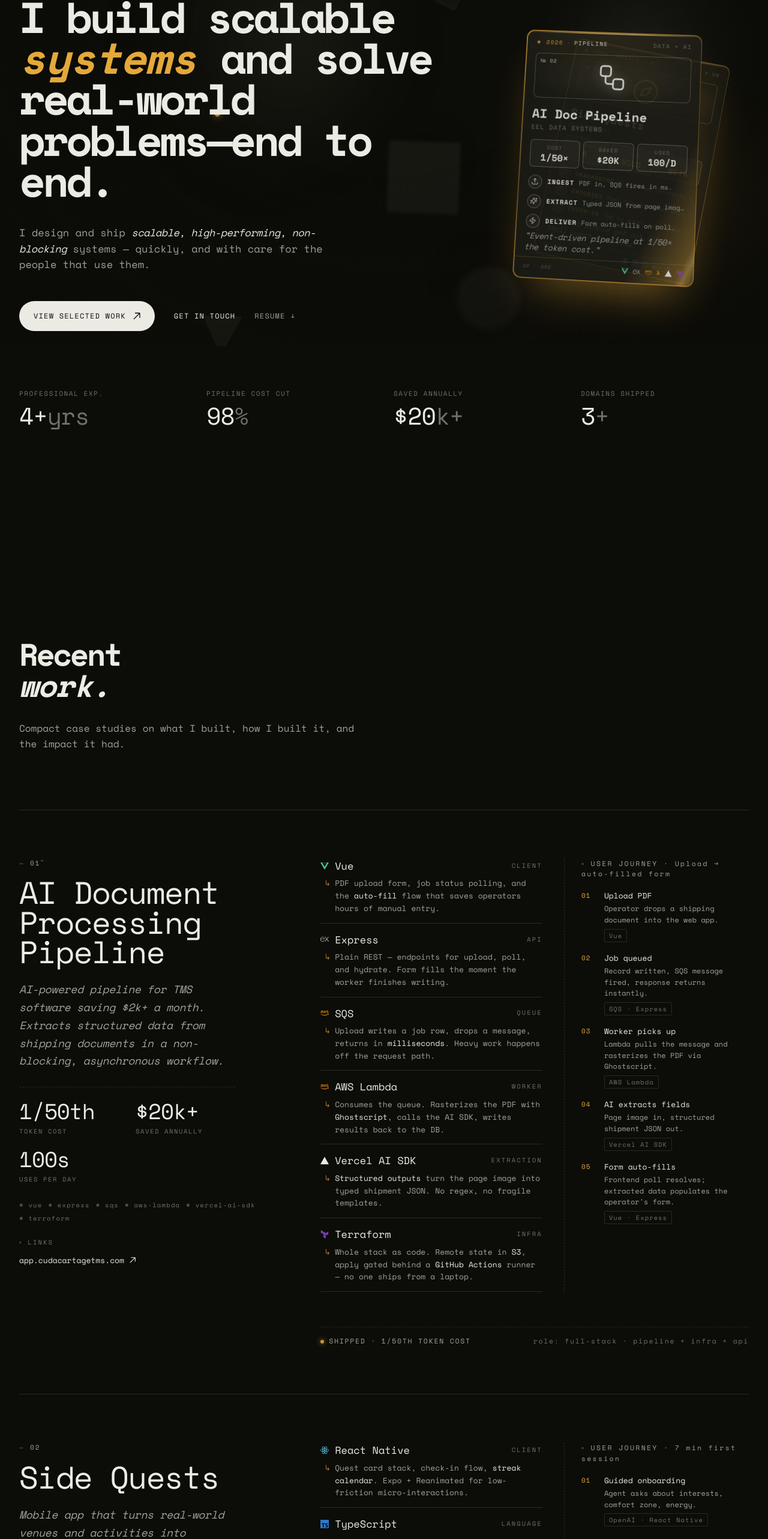
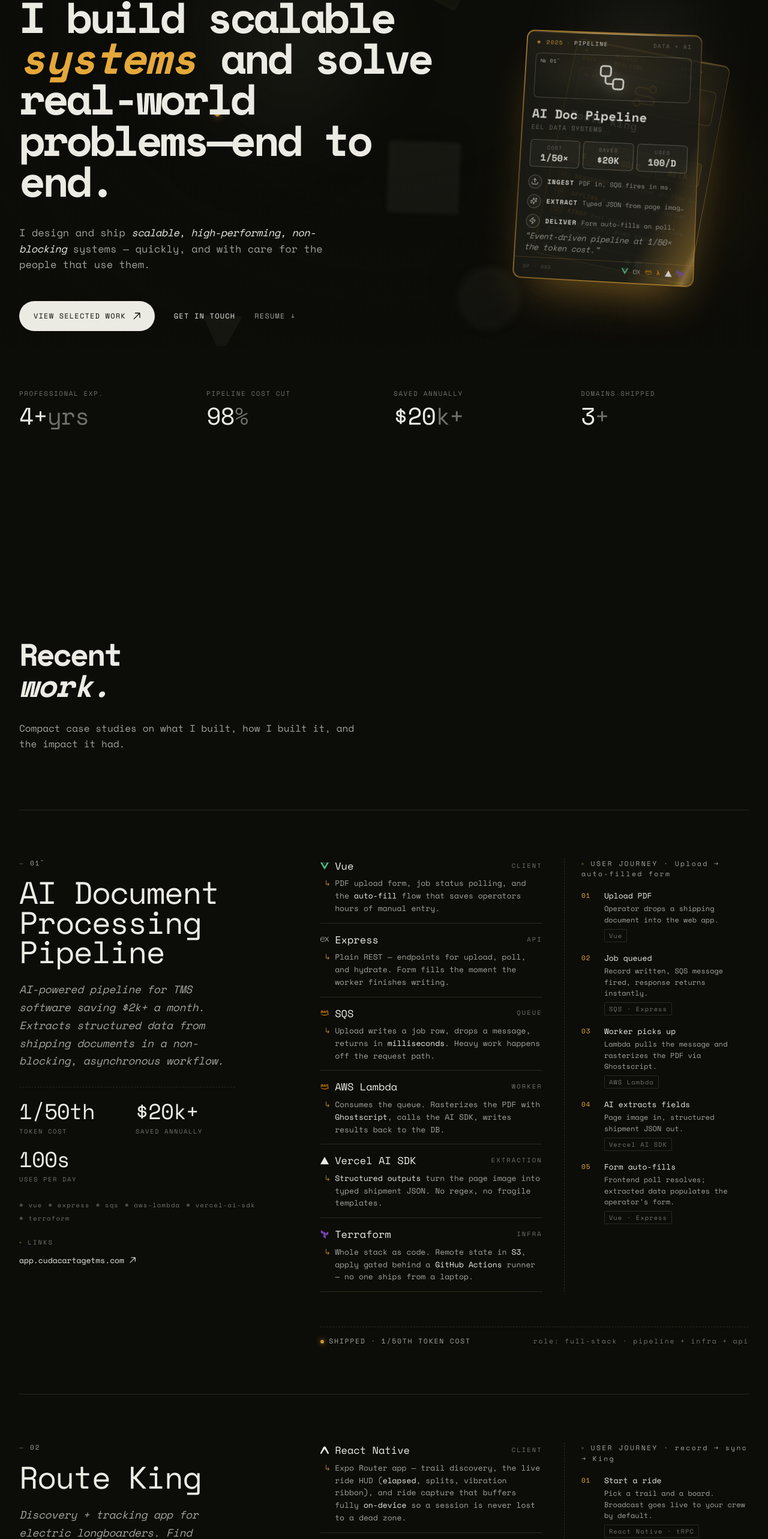
Before and after one commit to DavidKalina/davidkalina, a Next.js app: page / in a window 1280 px wide. Shown: the part 223-2789 px from the top of the page at 60% size. Built offline with nearby package versions, Linux system fonts and the light colour scheme; no server answers.

Commit message:
feat; replace sidequests with routeking

```diff
--- a/components/HeroCard.tsx
+++ b/components/HeroCard.tsx
@@ -4,10 +4,10 @@ import { motion } from "framer-motion";
 import Link from "next/link";
 import { memo, useEffect, useRef, useState } from "react";
 import {
-  CircleCheck,
-  Compass,
+  Crown,
   MapPin,
-  MessageCircle,
+  Radio,
+  Route,
   Sparkles,
   Upload,
   Workflow,
@@ -18,11 +18,12 @@ import type { IconType } from "react-icons";
 import { FaAws } from "react-icons/fa";
 import {
   SiExpress,
-  SiGooglemaps,
-  SiOpenai,
+  SiMaplibre,
+  SiPostgresql,
   SiReact,
   SiRedis,
   SiTerraform,
+  SiTrpc,
   SiTypescript,
   SiVercel,
   SiVuedotjs,
@@ -49,12 +50,12 @@ type DeckEntry = {
 
 const DECK: ReadonlyArray<DeckEntry> = [
   {
-    project: PROJECT_GRID_CONSTANTS.projects[0],
+    project: PROJECT_GRID_CONSTANTS.projects[1],
     tone: "gold",
-    category: "MOBILE · AI",
-    theme: "AI × UX",
-    icon: Compass,
-    title: "Side Quests",
+    category: "MOBILE · REALTIME",
+    theme: "MAPS × LIVE",
+    icon: Route,
+    title: "Route King",
     subtitle: "INDEPENDENT",
     stats: [
       { label: "STACK", value: "6" },
@@ -62,17 +63,17 @@ const DECK: ReadonlyArray<DeckEntry> = [
       { label: "SHIP", value: "BETA" },
     ],
     moves: [
-      { icon: MessageCircle, name: "ONBOARDING", desc: "Interviews interests + energy." },
-      { icon: MapPin, name: "GROUNDED", desc: "Real Places venues only." },
-      { icon: CircleCheck, name: "CHECK-IN", desc: "Tap to adapt next quest." },
+      { icon: Radio, name: "BROADCAST", desc: "Crew watches you ride live." },
+      { icon: MapPin, name: "OFFLINE", desc: "Rides captured on-device." },
+      { icon: Crown, name: "KINGS", desc: "Best gate-to-gate time wins." },
     ],
-    tech: ["React Native", "TypeScript", "OpenAI", "MCP", "Google Places", "Redis"],
-    flavor: "Helping people get out, one small quest at a time.",
-    serial: "SQ · 001",
-    tag: "BETA · Q2",
+    tech: ["React Native", "TypeScript", "tRPC", "PostGIS", "Redis", "MapLibre"],
+    flavor: "Ride together, even when you ride alone.",
+    serial: "RK · 001",
+    tag: "BETA · 2026",
   },
   {
-    project: PROJECT_GRID_CONSTANTS.projects[1],
+    project: PROJECT_GRID_CONSTANTS.projects[0],
     tone: "white",
     category: "PIPELINE",
     theme: "DATA × AI",
@@ -101,9 +102,9 @@ type TechChip = { icon?: IconType; text: string; color: string };
 const TECH: Record<string, TechChip> = {
   "React Native": { icon: SiReact, text: "RN", color: "#61DAFB" },
   TypeScript: { icon: SiTypescript, text: "TS", color: "#3178C6" },
-  OpenAI: { icon: SiOpenai, text: "AI", color: "#10A37F" },
-  MCP: { text: "MCP", color: "#D97757" },
-  "Google Places": { icon: SiGooglemaps, text: "GP", color: "#4285F4" },
+  tRPC: { icon: SiTrpc, text: "tRPC", color: "#2596BE" },
+  PostGIS: { icon: SiPostgresql, text: "PG", color: "#4169E1" },
+  MapLibre: { icon: SiMaplibre, text: "ML", color: "#3F73DF" },
   Redis: { icon: SiRedis, text: "RDS", color: "#DC382D" },
   Vue: { icon: SiVuedotjs, text: "V", color: "#4FC08D" },
   Express: { icon: SiExpress, text: "EX", color: "var(--fg)" },
--- a/components/SystemDiagram.tsx
+++ b/components/SystemDiagram.tsx
@@ -6,9 +6,12 @@ import {
   SiAnthropic,
   SiBun,
   SiDocker,
+  SiExpo,
   SiExpress,
+  SiFastify,
   SiGooglemaps,
   SiGraphql,
+  SiMaplibre,
   SiNextdotjs,
   SiNodedotjs,
   SiPostgresql,
@@ -17,6 +20,7 @@ import {
   SiStorybook,
   SiTailwindcss,
   SiTerraform,
+  SiTrpc,
   SiTypescript,
   SiVercel,
   SiVuedotjs,
@@ -41,6 +45,7 @@ const NODE_META: Record<string, NodeMeta> = {
   "Next.js": { shape: "client", icon: SiNextdotjs },
   React: { shape: "client", icon: SiReact, color: "#61DAFB" },
   "React Native": { shape: "client", icon: SiReact, color: "#61DAFB" },
+  Expo: { shape: "client", icon: SiExpo },
   "Vue.js": { shape: "client", icon: SiVuedotjs, color: "#4FC08D" },
   TypeScript: { shape: "tooling", icon: SiTypescript, color: "#3178C6" },
   Storybook: { shape: "tooling", icon: SiStorybook, color: "#FF4785" },
@@ -51,16 +56,21 @@ const NODE_META: Record<string, NodeMeta> = {
   "Node.js": { shape: "service", icon: SiNodedotjs, color: "#5FA04E" },
   Bun: { shape: "service", icon: SiBun },
   Express: { shape: "service", icon: SiExpress },
+  Fastify: { shape: "service", icon: SiFastify },
   Lambda: { shape: "service", icon: FaAws, color: "#FF9900" },
   "Vercel AI SDK": { shape: "service", icon: SiVercel },
   "Anthropic Agent SDK": { shape: "service", icon: SiAnthropic, color: "#D97757" },
   Vercel: { shape: "service", icon: SiVercel },
   AWS: { shape: "service", icon: FaAws, color: "#FF9900" },
   GraphQL: { shape: "api", icon: SiGraphql, color: "#E10098" },
+  tRPC: { shape: "api", icon: SiTrpc, color: "#2596BE" },
+  SSE: { shape: "queue", color: "var(--signal)" },
   API: { shape: "api" },
   SQS: { shape: "queue", icon: FaAws, color: "#FF9900" },
   PostgreSQL: { shape: "database", icon: SiPostgresql, color: "#4169E1" },
+  PostGIS: { shape: "database", icon: SiPostgresql, color: "#4169E1" },
   Redis: { shape: "database", icon: SiRedis, color: "#DC382D" },
+  MapLibre: { shape: "external", icon: SiMaplibre, color: "#3F73DF" },
   "Google Places": { shape: "external", icon: SiGooglemaps, color: "#4285F4" },
 };
 
--- a/components/TechStack.tsx
+++ b/components/TechStack.tsx
@@ -3,15 +3,20 @@
 import type { ComponentType, SVGProps } from "react";
 import {
   SiAnthropic,
+  SiExpo,
   SiExpress,
+  SiFastify,
   SiGooglemaps,
   SiGraphql,
+  SiMaplibre,
   SiNodedotjs,
   SiOpenai,
+  SiPostgresql,
   SiReact,
   SiRedis,
   SiStorybook,
   SiTerraform,
+  SiTrpc,
   SiTypescript,
   SiVercel,
   SiVuedotjs,
@@ -44,6 +49,11 @@ const ICON_MAP: Record<TechIconKey, { icon: IconComponent; color?: string }> = {
   openai: { icon: SiOpenai },
   redis: { icon: SiRedis, color: "#DC382D" },
   express: { icon: SiExpress },
+  trpc: { icon: SiTrpc, color: "#2596BE" },
+  postgres: { icon: SiPostgresql, color: "#4169E1" },
+  expo: { icon: SiExpo },
+  fastify: { icon: SiFastify },
+  maplibre: { icon: SiMaplibre, color: "#3F73DF" },
 };
 
 const TechIcon = ({ name }: { name: TechIconKey }) => {
--- a/constants/projectGrid.ts
+++ b/constants/projectGrid.ts
@@ -14,7 +14,12 @@ export type TechIconKey =
   | "vue"
   | "openai"
   | "redis"
-  | "express";
+  | "express"
+  | "trpc"
+  | "postgres"
+  | "expo"
+  | "fastify"
+  | "maplibre";
 
 export type TechAnnotation = {
   icon: TechIconKey;
@@ -183,95 +188,105 @@ export const PROJECT_GRID_CONSTANTS = {
     {
       num: "02",
       year: "2026",
-      title: "Side Quests",
+      title: "Route King",
       client: "Independent",
       role: "Sole developer — design, architecture, implementation",
       blurb:
-        "Mobile app that turns real-world venues and activities into digital 'side quests' that challenge people to step out of their comfort zone and help them build a life they respect.",
-      metrics: [],
+        "Discovery + tracking app for electric longboarders. Find trails, record rides offline-first, broadcast live to your crew, and compete for segment 'Kings' — best gate-to-gate time wins.",
+      metrics: [
+        ["Live stream", "SSE push"],
+        ["Ride capture", "offline-first"],
+        ["Every query", "spatial"],
+      ],
       stack: [
         "React Native",
         "TypeScript",
-        "OpenAI",
-        "MCP",
-        "Google Places",
+        "tRPC",
+        "PostGIS",
         "Redis",
+        "MapLibre",
       ],
-      hue: 200,
+      hue: 145,
       href: "#",
       tags: [
         "react-native",
         "typescript",
-        "openai",
-        "mcp",
-        "google-places",
+        "trpc",
+        "postgis",
         "redis",
+        "maplibre",
       ],
       tech: [
         {
-          icon: "react",
+          icon: "expo",
           label: "React Native",
           role: "CLIENT",
-          body: "Quest card stack, check-in flow, <b>streak calendar</b>. Expo + Reanimated for low-friction micro-interactions.",
+          body: "Expo Router app — trail discovery, the live ride HUD (<b>elapsed</b>, splits, vibration ribbon), and ride capture that buffers fully <b>on-device</b> so a session is never lost to a dead zone.",
         },
         {
           icon: "ts",
           label: "TypeScript",
           role: "LANGUAGE",
-          body: "Language of the entire <b>monorepo</b> — app, agent, tools, shared types. One toolchain top to bottom.",
+          body: "End to end across the <b>pnpm monorepo</b> — app, Fastify backend, shared Zod schemas. Types flow from the DB to the screen.",
         },
         {
-          icon: "openai",
-          label: "OpenAI",
-          role: "PLANNER",
-          body: "Onboarding interviewer + quest generator tuned to energy level. <b>MCP</b> exposes <b>places.search</b>, <b>calendar.book</b>, <b>profile.recall</b> — clean boundary between reasoning and side-effects.",
+          icon: "trpc",
+          label: "tRPC",
+          role: "API",
+          body: "tRPC v11 on Fastify. Location pings are mutations; viewers consume a <b>subscription over SSE</b> — typed end to end, auto-reconnecting, with a react-query polling fallback.",
         },
         {
-          icon: "gp",
-          label: "Google Places",
-          role: "REALITY",
-          body: "Grounds every suggestion in a real venue — hours, crowd level, photos. <b>No hallucinated spots.</b>",
+          icon: "postgres",
+          label: "PostGIS",
+          role: "DATA",
+          body: "Rides stored as PostGIS <b>geography</b> with a GIST index. Sync runs authoritative gate-timing on the canonical track and awards segment <b>Kings</b> — every core query is spatial.",
+        },
+        {
+          icon: "realtime",
+          label: "SSE",
+          role: "LIVE",
+          body: "Broadcast on by default. Each ping is persisted (late joiners replay) and published to an event bus; spectators render the <b>same server events</b> as the rider and can fire boosts.",
         },
         {
           icon: "redis",
           label: "Redis",
-          role: "CACHE",
-          body: "Caches Places responses per venue and query. Hot lookups skip the API entirely — <b>trimming spend</b> on repeat suggestions.",
+          role: "SCALE",
+          body: "Pub/sub seam behind the <b>EventBus interface</b> — swap the in-memory bus for Redis to fan the live stream out across multiple backend replicas.",
         },
       ],
       journey: {
-        label: "USER JOURNEY · 7 min first session",
+        label: "USER JOURNEY · record → sync → King",
         steps: [
           {
-            title: "Guided onboarding",
-            sub: "Agent asks about interests, comfort zone, energy.",
-            tech: "OpenAI · React Native",
+            title: "Start a ride",
+            sub: "Pick a trail and a board. Broadcast goes live to your crew by default.",
+            tech: "React Native · tRPC",
           },
           {
-            title: "Quest proposed",
-            sub: "'Walk past the Sunday market. Stay 10 min. No need to buy.'",
-            tech: "OpenAI · MCP",
-          },
-          {
-            title: "Grounded in real venue",
-            sub: "Hours, photos, and walking time from Places — hot venues served from Redis.",
-            tech: "Google Places · Redis",
-          },
-          {
-            title: "Low-pressure check-in",
-            sub: "One tap. How'd it feel? 1–5.",
+            title: "Captured on-device",
+            sub: "GPS + accelerometer buffer locally and auto-pause when you stop — nothing lost to bad signal.",
             tech: "React Native",
           },
           {
-            title: "Next quest adapts",
-            sub: "Agent tunes difficulty based on feedback + streak.",
-            tech: "OpenAI · TypeScript",
+            title: "Crew watches live",
+            sub: "Pings stream over SSE; spectators see the dot move and send boosts.",
+            tech: "tRPC · SSE",
+          },
+          {
+            title: "Sync reconciles",
+            sub: "Server runs gate-timing on the canonical track and awards segment Kings.",
+            tech: "PostGIS",
+          },
+          {
+            title: "Get your grade",
+            sub: "Post-ride King Grade: speed-vs-King per segment plus how cleanly you rode.",
+            tech: "TypeScript · PostGIS",
           },
         ],
       },
       status: {
-        primary: "BUILDING · TESTFLIGHT BETA APR 2026",
-        secondary: "role: solo · design + eng + ai",
+        primary: "BUILDING · TESTFLIGHT BETA 2026",
+        secondary: "role: solo · design + eng + realtime",
       },
     },
   ] as ReadonlyArray<Project>,
```
Also changed, not shown: constants/systems.ts (+7 -7 lines).
